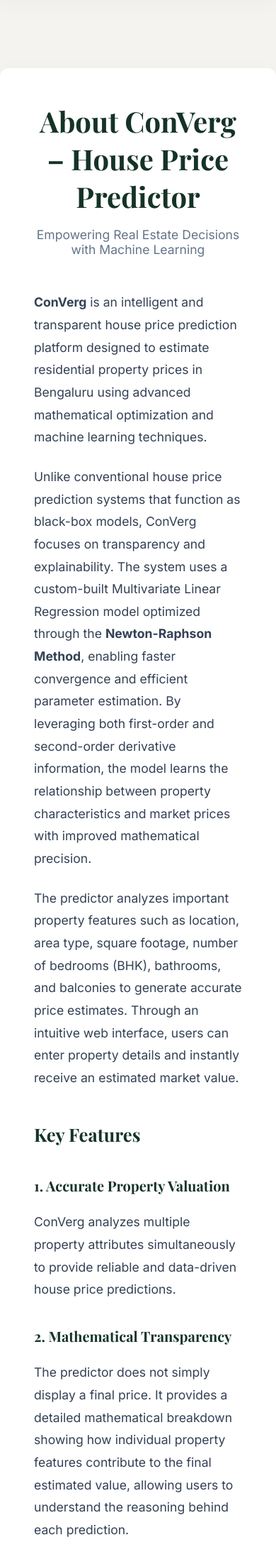
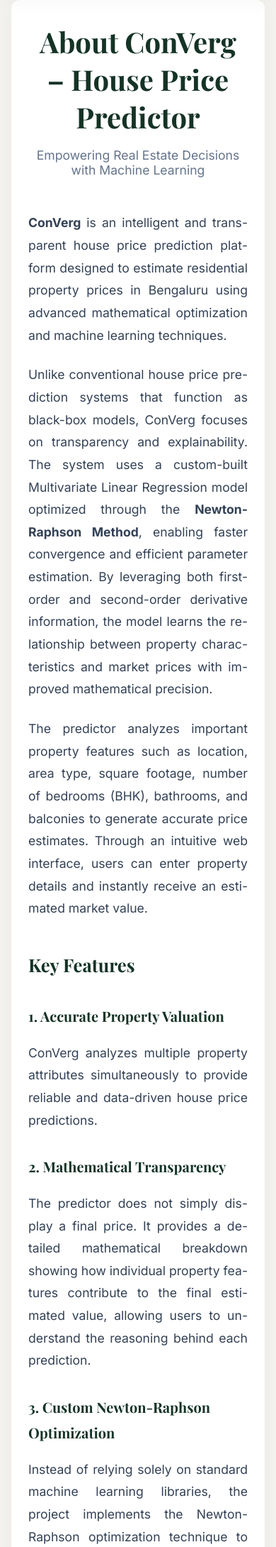
Before and after one commit to ayushyadav0707/ConVerg, a Flask app: page /about in a window 390 px wide. Shown: the part 129-2309 px from the top of the page at 71% size. Run offline with Flask 3, Linux system fonts and the light colour scheme; some web fonts are replaced.

Commit message:
Update About and How it Works UI spacing and alignment

```diff
--- a/new_backend/templates/about.html
+++ b/new_backend/templates/about.html
@@ -60,6 +60,10 @@
 
         .about-content p {
             margin-bottom: 1.5rem;
+            text-align: justify;
+            -webkit-hyphens: auto;
+            -ms-hyphens: auto;
+            hyphens: auto;
         }
 
         .team-section {
@@ -67,6 +71,13 @@
             padding-top: 2rem;
             border-top: 1px solid #e2e8f0;
             text-align: center;
+        }
+
+        @media (max-width: 768px) {
+            .about-container {
+                margin: 0 1rem 3rem 1rem;
+                padding: 2rem 1.5rem;
+            }
         }
     </style>
 </head>
```
Also changed, not shown: new_backend/templates/how_it_works.html (+16 -0 lines).
